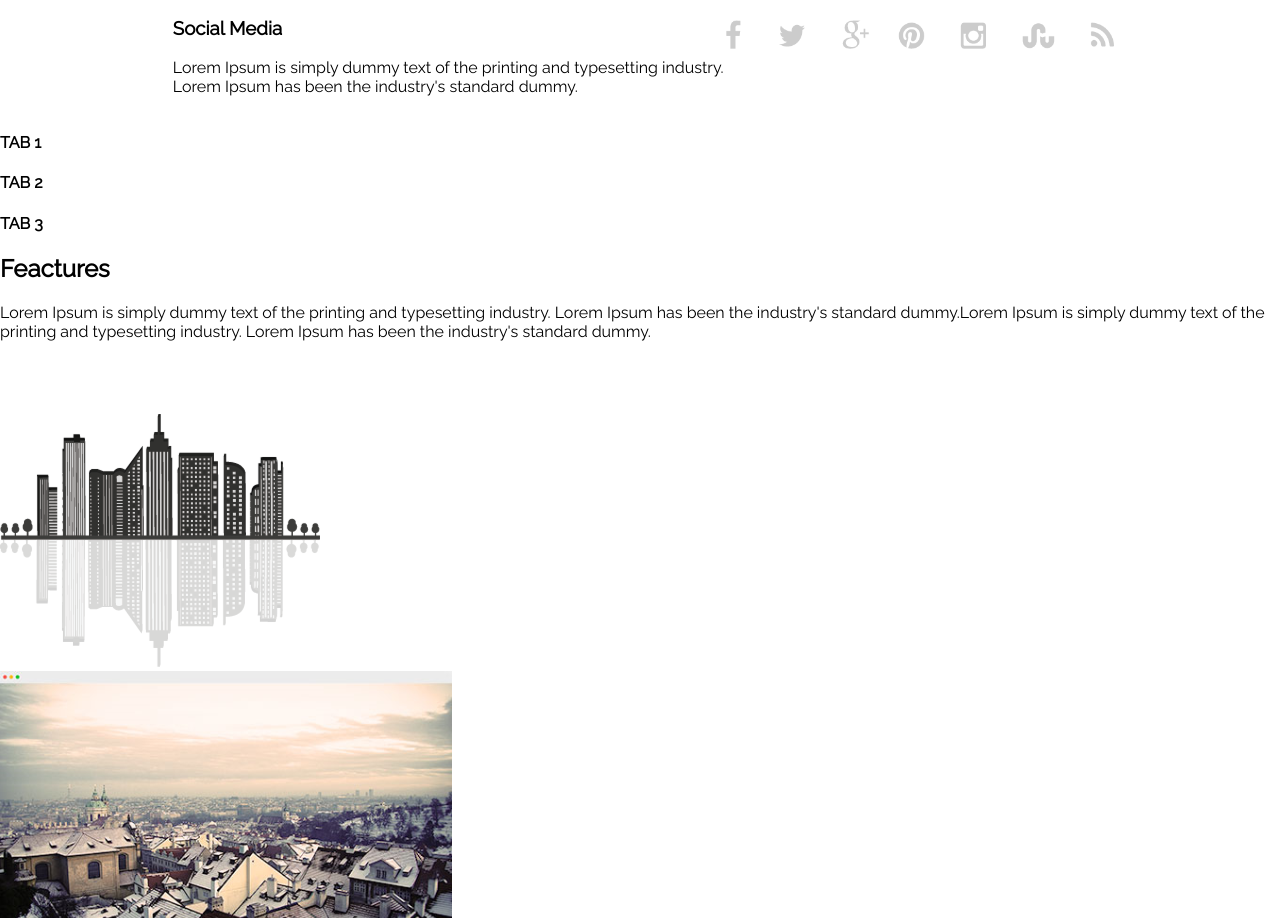
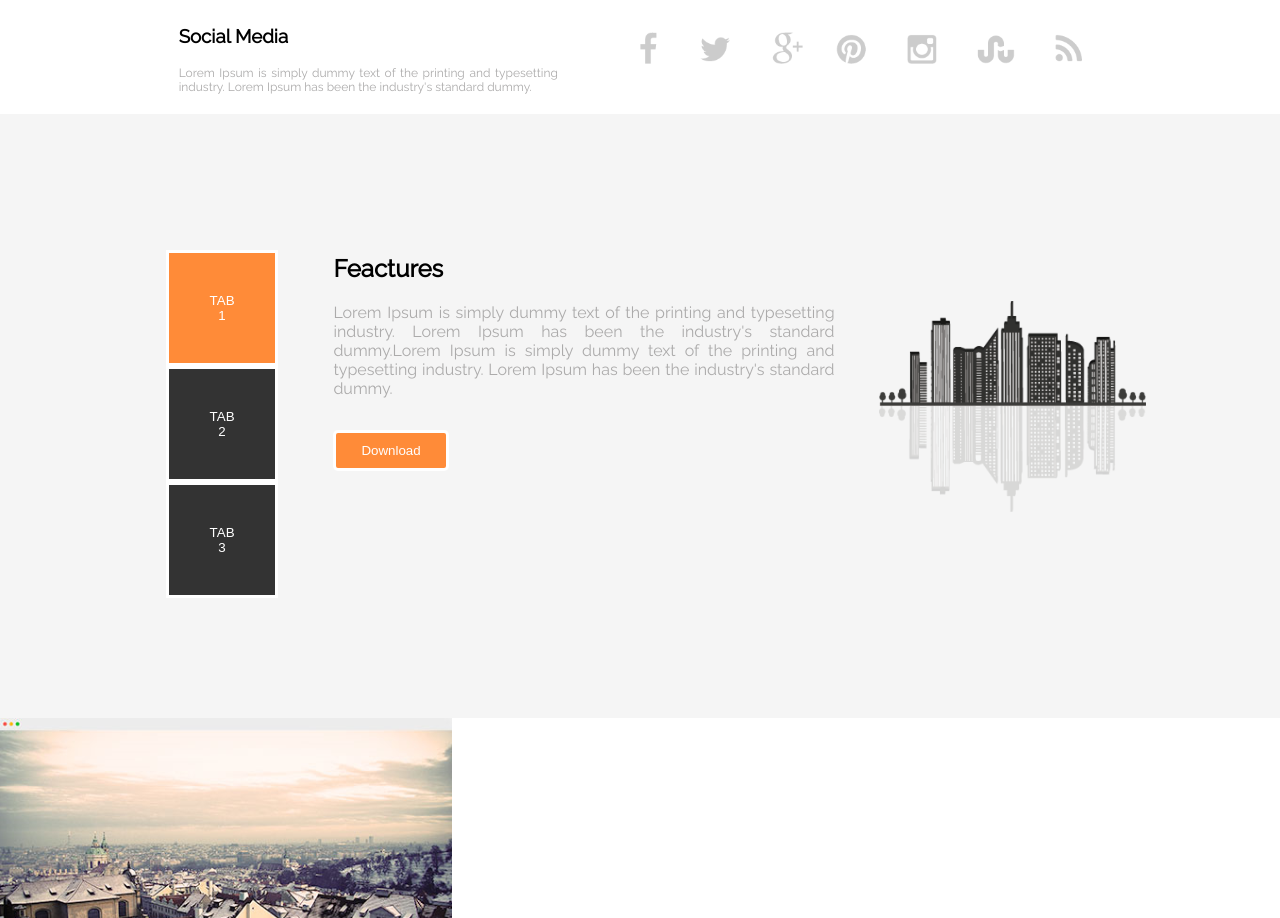
Before and after one commit to RahikulZannat/IT-Page, a plain HTML site: page index.html in a window 1280 px wide. Shown: the part 628-1546 px from the top of the page. Drawn offline with Linux system fonts and the light colour scheme.

Commit message:
css update

```diff
--- a/index.html
+++ b/index.html
@@ -44,8 +44,8 @@
 
     <section class="social-media">
         <div class="social-text">
-            <h3>Social Media</h3>
-            <p>Lorem Ipsum is simply dummy text of the printing and typesetting industry.
+            <h3 style="font-weight: 900;">Social Media</h3>
+            <p class="paragraph-1">Lorem Ipsum is simply dummy text of the printing and typesetting industry.
                 Lorem Ipsum has been the industry's standard dummy.</p>
         </div>
         <div class="social-img">
@@ -58,23 +58,22 @@
 
     <section class="feacture-1">
 
-        <div>
-            <h4>TAB 1</h4>
-            <h4>TAB 2</h4>
-            <h4>TAB 3</h4>
+        <div class="sec-1">
+            <button class="tab-1">TAB 1</button>
+            <button class="tab">TAB 2</button>
+            <button class="tab">TAB 3</button>
         </div>
-        <h2>Feactures </h2>
-        <p>Lorem Ipsum is simply dummy text of the printing and typesetting industry.
-            Lorem Ipsum has been the industry's standard dummy.Lorem Ipsum is simply dummy text of the printing and
-            typesetting industry.
-            Lorem Ipsum has been the industry's standard dummy.</p>
-        <button>Download</button>
-        <div class="logo-2">
+        <div class="sec-2">
+            <h2>Feactures </h2>
+            <p class="paragraph-2">Lorem Ipsum is simply dummy text of the printing and typesetting industry.
+                Lorem Ipsum has been the industry's standard dummy.Lorem Ipsum is simply dummy text of the printing
+                and
+                typesetting industry.
+                Lorem Ipsum has been the industry's standard dummy.</p>
+            <button class="f-button">Download</button>
+        </div>
+        <div class="sec-3">
             <img src="shapes/logo2.png" alt="">
-        </div>
-
-        <div>
-
         </div>
     </section>
 
--- a/style.css
+++ b/style.css
@@ -64,6 +64,17 @@ body{
     color: #D5D5D5;
     text-align: justify;
 }
+.paragraph-1{
+    color: #acabab;
+    text-align: justify;
+    font-size: 12px;
+}
+
+.paragraph-2{
+    color: #acabab;
+    text-align: justify;
+
+}
 button{
     text-decoration: none;
     border: solid;
@@ -75,11 +86,13 @@ button{
 }
 .social-media{
     display: flex;
-    box-shadow: ;
+    border: 0px solid;
+    padding: 8px;
+    box-shadow: 0px 3px #CCCCCC;
 
 }
 .social-text{
-    width: 50%;
+    width: 30%;
     margin-left: 13.5%;
 }
 .social-img{
@@ -88,4 +101,46 @@ button{
 .social-img img{
     width: 70%;
     margin-top: 4%;
+    padding-left: 13%;
 }
+
+.feacture-1{
+    display: flex;
+    padding-top: 120px;
+    padding-bottom: 120px;
+    padding-left: 13%;
+    background-color: #F5F5F5;
+}
+.sec-1{
+    width: 10%;
+}
+.sec-2{
+    width: 45%;
+    padding-left: 5%;
+}
+.sec-3{
+    width: 40%;
+}
+.sec-3 img{
+    width: 60%;
+    padding-left: 10%;
+    padding-top: 15%;
+
+}
+.tab-1{
+    background-color: #FF8B38;
+    color: white;
+    padding: 40px;
+
+}
+.tab{
+    background-color: #333333;
+    color: white;
+    margin: 0px;
+    padding: 40px;
+}
+.f-button{
+    background-color: #FF8B38;
+    color: white;
+    border-radius: 5px;
+}
```
